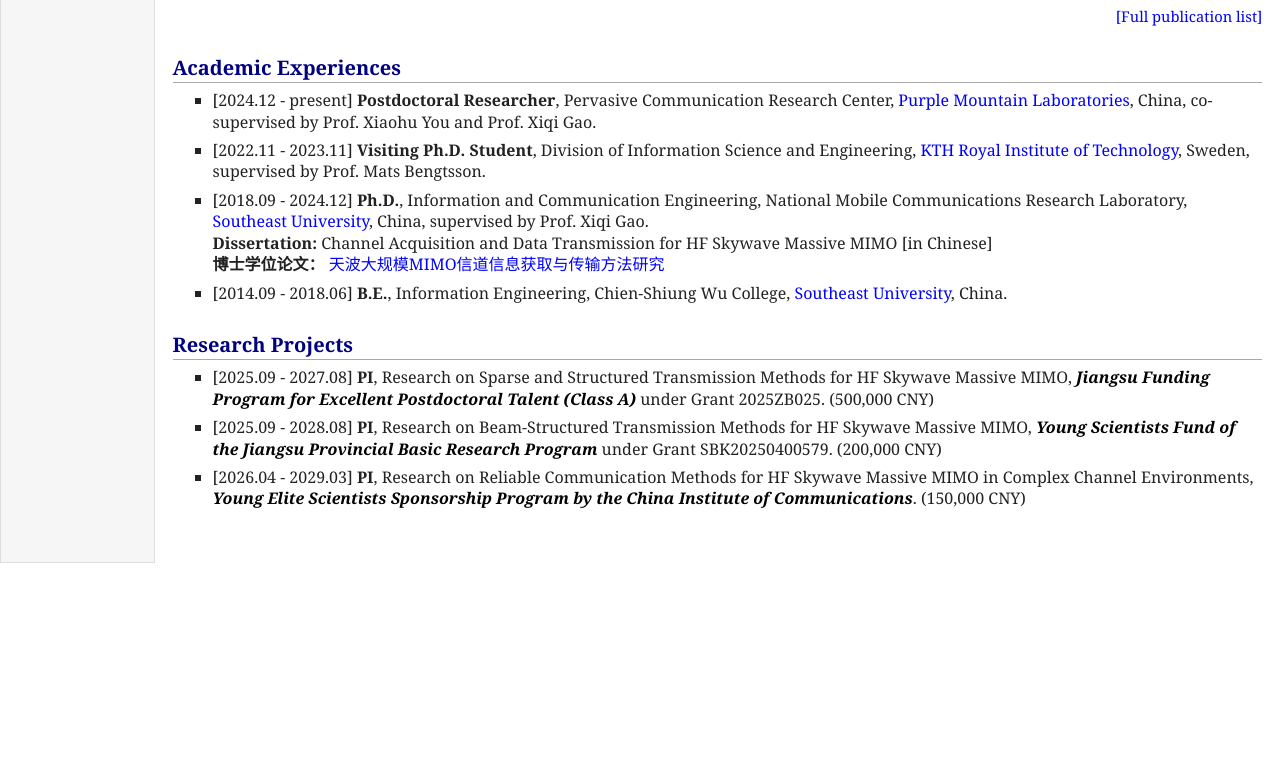
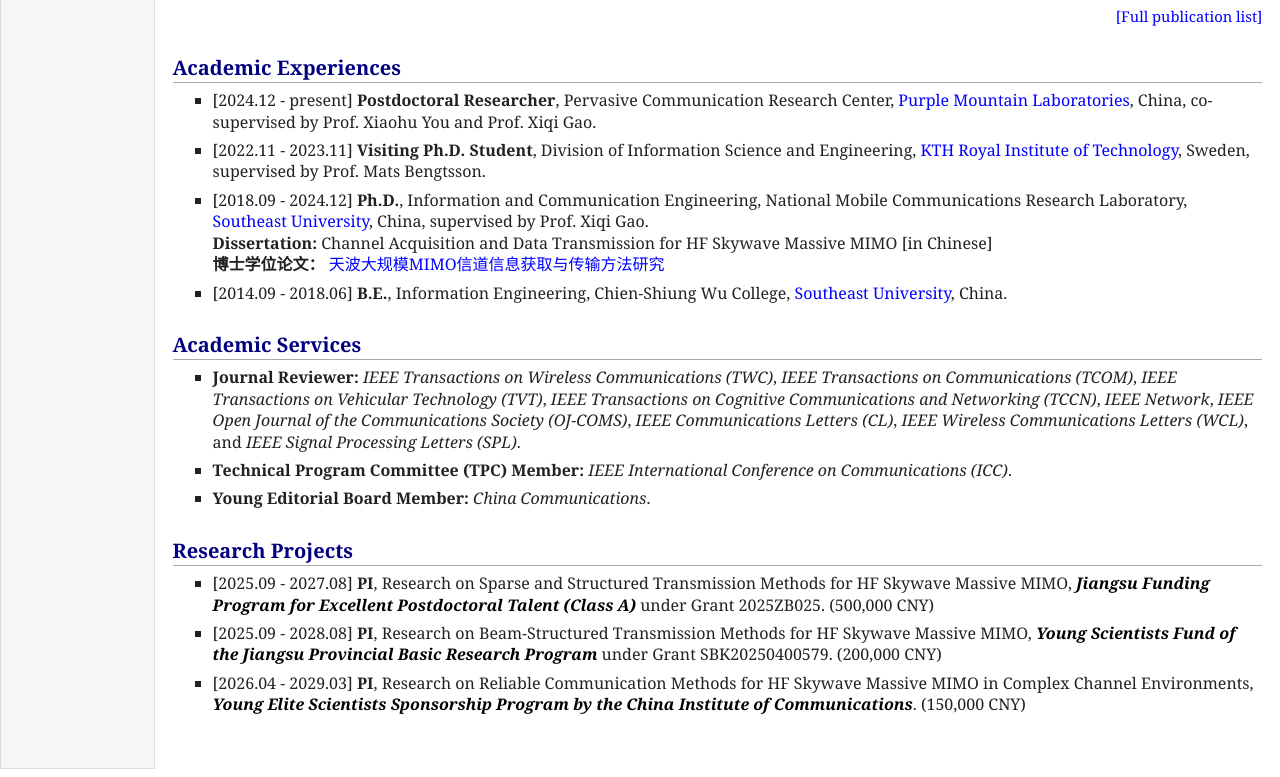
Before and after one commit to stonfur/stonfur.github.io, a plain HTML site: page index.html in a window 1280 px wide. Shown: the part 1163-1940 px from the top of the page. Before the commit the page ends 1734 px from the top, so only its background shows below. Drawn offline with Linux system fonts and the light colour scheme.

Commit message:
Add academic services section

```diff
--- a/index.html
+++ b/index.html
@@ -73,6 +73,13 @@
     <li><p>[2014.09 - 2018.06] <strong>B.E.</strong>, Information Engineering, Chien-Shiung Wu College, <a href="https://www.seu.edu.cn/">Southeast University</a>, China.</p></li>
   </ul>
 
+  <h2>Academic Services</h2>
+  <ul>
+    <li><p><strong>Journal Reviewer:</strong> <i>IEEE Transactions on Wireless Communications (TWC)</i>, <i>IEEE Transactions on Communications (TCOM)</i>, <i>IEEE Transactions on Vehicular Technology (TVT)</i>, <i>IEEE Transactions on Cognitive Communications and Networking (TCCN)</i>, <i>IEEE Network</i>, <i>IEEE Open Journal of the Communications Society (OJ-COMS)</i>, <i>IEEE Communications Letters (CL)</i>, <i>IEEE Wireless Communications Letters (WCL)</i>, and <i>IEEE Signal Processing Letters (SPL)</i>.</p></li>
+    <li><p><strong>Technical Program Committee (TPC) Member:</strong> <i>IEEE International Conference on Communications (ICC)</i>.</p></li>
+    <li><p><strong>Young Editorial Board Member:</strong> <i>China Communications</i>.</p></li>
+  </ul>
+
   <h2>Research Projects</h2>
   <ul>
     <li><p>[2025.09 - 2027.08] <strong>PI</strong>, Research on Sparse and Structured Transmission Methods for HF Skywave Massive MIMO, <span class="project-program">Jiangsu Funding Program for Excellent Postdoctoral Talent (Class A)</span> under Grant 2025ZB025. (500,000 CNY)</p></li>
```
